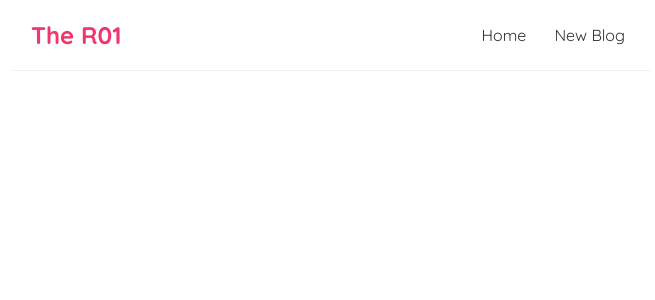
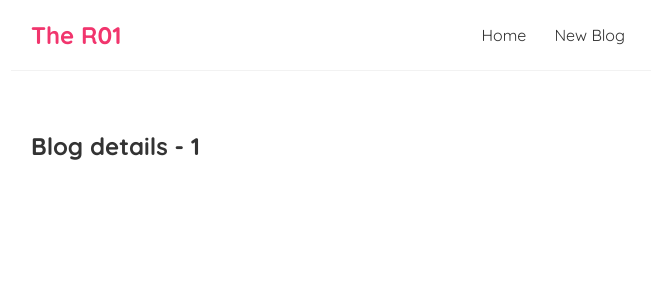
Before and after one commit to x03r4/r01, a React (Create React App) app: page /blogs/1 in a window 1280 px wide. Shown: the top 300 px of the page, without its empty margins (309-964 px from the left). Built offline with nearby package versions, Linux system fonts and the light colour scheme; the HTML template or start-up script is replaced by a standard one.

Commit message:
added links on homepage

```diff
--- a/src/App.js
+++ b/src/App.js
@@ -2,6 +2,7 @@
 import Navbar from "./Navbar";
 import { BrowserRouter as Router, Route, Switch } from "react-router-dom";
 import Create from "./Create"
+import BlogDetails from "./BlogDetails";
 
 function App() {
   return (
@@ -16,6 +17,9 @@
             <Route path="/create">
               <Create />
             </Route>
+            <Route path="/blogs/:id">
+              <BlogDetails />
+            </Route>
           </Switch>
         </div>
       </div>
--- /dev/null
+++ b/src/BlogDetails.js
@@ -0,0 +1,14 @@
+import { useParams } from "react-router-dom";
+
+const BlogDetails = () => {
+
+    const { id } = useParams()
+
+    return (
+        <div className="blog-details">
+            <h2>Blog details - { id }</h2>
+        </div>
+     );
+}
+
+export default BlogDetails;
--- a/src/BlogList.js
+++ b/src/BlogList.js
@@ -1,5 +1,6 @@
+import { Link } from "react-router-dom";
+
 const BlogList = (props) => {
-
   let { blogs, title } = props;
 
   return (
@@ -7,9 +8,10 @@
       <h2>{title}</h2>
       {blogs.map((blog) => (
         <div className="blog-preview" key={blog.id}>
-          <h2>{blog.title}</h2>
-          <p>Written by {blog.author}</p>
-
+          <Link to={`blogs/${blog.id}`}>
+            <h2>{blog.title}</h2>
+            <p>Written by {blog.author}</p>
+          </Link>
         </div>
       ))}
     </div>
--- a/src/index.css
+++ b/src/index.css
@@ -48,3 +48,6 @@
   color: #f1356d;
   margin-bottom: 8px;
 }
+.blog-preview a {
+  text-decoration: none;
+}
```
